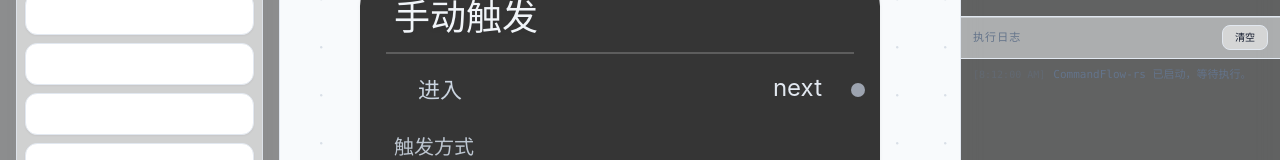
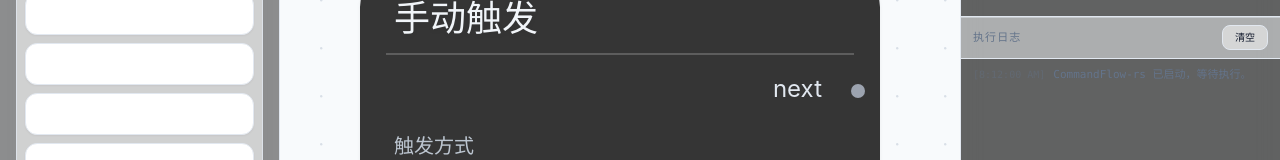
Before and after one commit to caojiachen1/CommandFlow-rs, a React (Vite) app: page / in a window 1280 px wide. Shown: the part 291-451 px from the top of the page. Built offline with nearby package versions, Linux system fonts and the light colour scheme.

Commit message:
adjust node text

```diff
--- a/src/nodes/BaseNode.tsx
+++ b/src/nodes/BaseNode.tsx
@@ -1561,8 +1561,9 @@ export default function BaseNode({ id, data, tone = 'action', selected = false }
       {flowInput || flowOutputs.length > 0 ? (
         <div className="mb-3 flex items-start justify-between px-1 text-[11px]">
           <div className="relative pl-3 pt-0.5 text-slate-300">
-            进入
             {flowInput ? (
+              <>
+                in
                 <Handle
                   id="in"
                   type="target"
@@ -1573,10 +1574,11 @@ export default function BaseNode({ id, data, tone = 'action', selected = false }
                     direction: 'input',
                     nodeLabel: data.label,
                     handleId: 'in',
-                  label: '进入',
+                    label: 'in',
                     valueType: flowInput.valueType,
                   })}
                 />
+              </>
             ) : null}
           </div>
           <div className="space-y-1.5 text-right">
```
Lines whose indentation alone changed are shown as unchanged.
